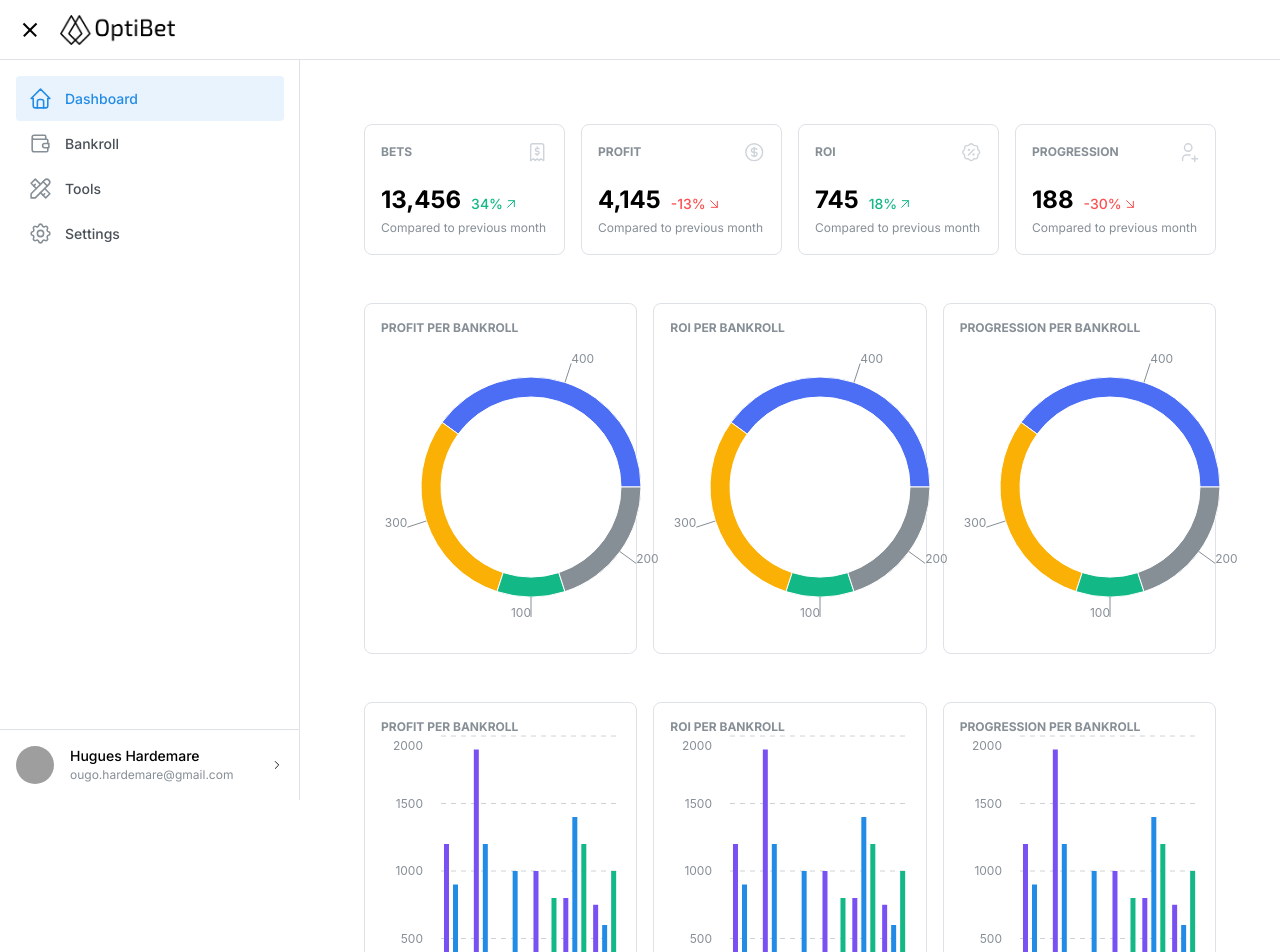
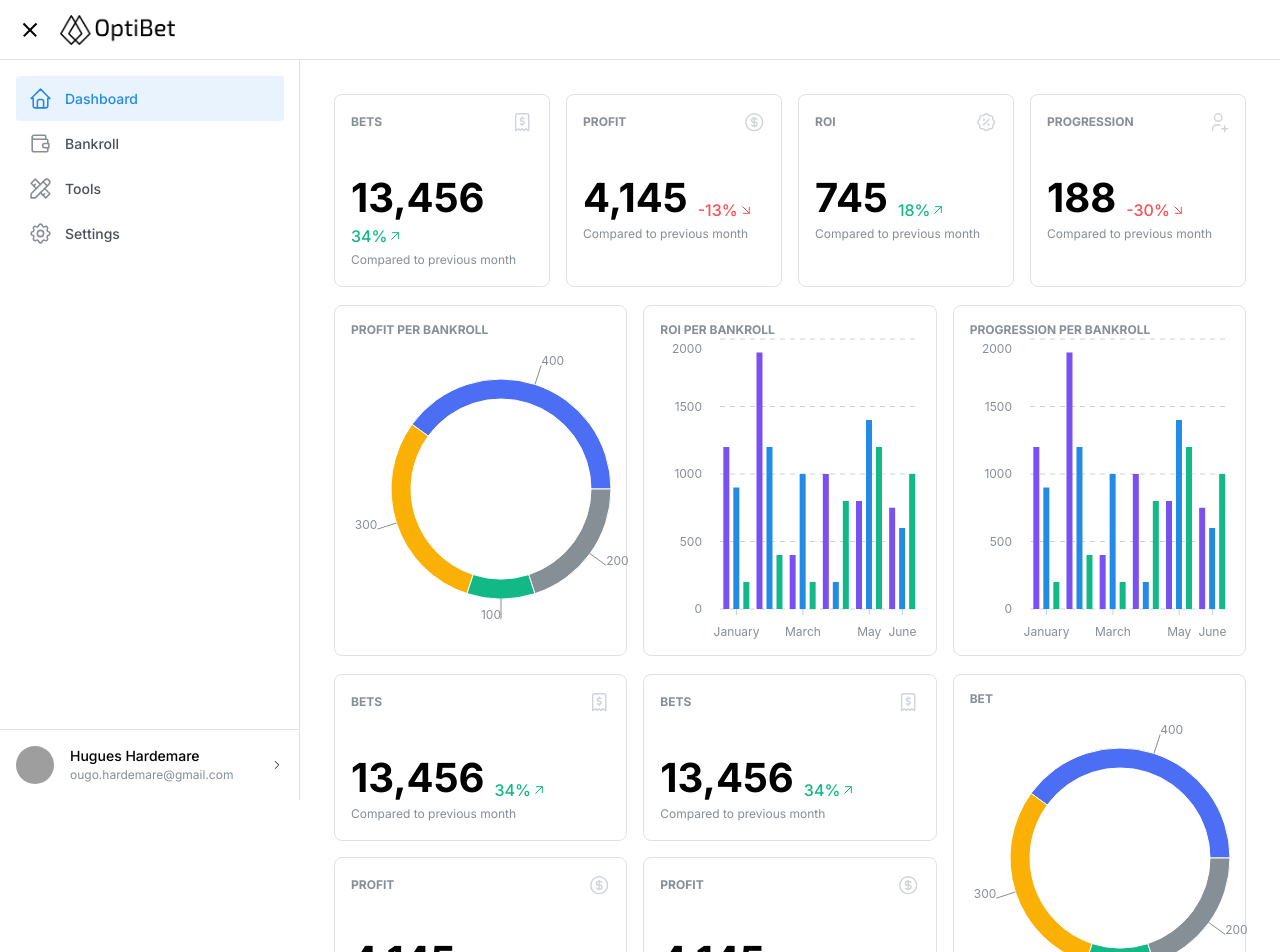
Before and after one commit to hughdmr/OBet_, a Next.js app: page /dashboard in a window 1280 px wide. Shown: the top 952 px of the page. Built offline with nearby package versions, Linux system fonts and the light colour scheme; grey boxes are pictures that could not be loaded.

Commit message:
update dashboard

```diff
--- a/src/app/dashboard/page.tsx
+++ b/src/app/dashboard/page.tsx
@@ -1,11 +1,12 @@
-import { GraphBarGrid, GraphDonutGrid, StatsGrid } from "@/components/StatsGrid";
+import { BetGrid, CapitalGrid, GraphDonutGrid, HorizontalStatsGrid } from "@/components/StatsGrid";
 
 export default function Home() {
     return (
       <div>
-        <StatsGrid />
+        <HorizontalStatsGrid />
         <GraphDonutGrid />
-        <GraphBarGrid />
+        <BetGrid />
+        <CapitalGrid />
       </div>
     );
   }
--- a/src/app/profile/profile.css
+++ b/src/app/profile/profile.css
@@ -1,9 +1,9 @@
 .profile-container {
     width: 100%;
-    height: 100vh;
+    height: 89vh;
     display: flex;
     flex-direction: column;
-    justify-content: space-around;
+    justify-content: space-evenly;
     align-items: center;
 }
 
--- a/src/components/StatsGrid.module.css
+++ b/src/components/StatsGrid.module.css
@@ -1,10 +1,14 @@
 .root {
-  padding: calc(var(--mantine-spacing-xl) * 1.5);
+  padding: calc(var(--mantine-spacing-sm) * 1.5);
   padding-bottom: 0;
 }
 
+.verticalroot {
+  padding: 0
+}
+
 .value {
-  font-size: rem(24px);
+  font-size: rem(40px);
   font-weight: 700;
   line-height: 1;
 }
--- a/src/components/StatsGrid.tsx
+++ b/src/components/StatsGrid.tsx
@@ -1,5 +1,6 @@
 import { Group, Paper, SimpleGrid, Text } from '@mantine/core';
 import { DonutChart, BarChart } from '@mantine/charts';
+import classes from './StatsGrid.module.css';
 
 import {
   IconUserPlus,
@@ -9,29 +10,56 @@ import {
   IconArrowUpRight,
   IconArrowDownRight,
 } from '@tabler/icons-react';
-import classes from './StatsGrid.module.css';
 
-const icons = {
+const icons : any = {
   user: IconUserPlus,
   discount: IconDiscount2,
   receipt: IconReceipt2,
   coin: IconCoin,
 };
 
-const data = [
+const HorizontalBoxData = [
   { title: 'Bets', icon: 'receipt', value: '13,456', diff: 34 },
   { title: 'Profit', icon: 'coin', value: '4,145', diff: -13 },
   { title: 'ROI', icon: 'discount', value: '745', diff: 18 },
   { title: 'Progression', icon: 'user', value: '188', diff: -30 },
 ] as const;
 
-export function StatsGrid() {
-  const stats = data.map((stat) => {
+const VerticalBoxData = [
+  { title: 'Bets', icon: 'receipt', value: '13,456', diff: 34 },
+  { title: 'Profit', icon: 'coin', value: '4,145', diff: -13 },
+] as const;
+
+const ChartTitle = [
+  { title: 'Profit per bankroll' },
+  { title: 'ROI per bankroll'},
+  { title: 'Progression per bankroll' },
+] as const;
+
+export const DonutChartValues = [
+  { name: 'USA', value: 400, color: 'indigo.6' },
+  { name: 'India', value: 300, color: 'yellow.6' },
+  { name: 'Japan', value: 100, color: 'teal.6' },
+  { name: 'Other', value: 200, color: 'gray.6' },
+];
+
+export const BarChartValues = [
+  { month: 'January', Smartphones: 1200, Laptops: 900, Tablets: 200 },
+  { month: 'February', Smartphones: 1900, Laptops: 1200, Tablets: 400 },
+  { month: 'March', Smartphones: 400, Laptops: 1000, Tablets: 200 },
+  { month: 'April', Smartphones: 1000, Laptops: 200, Tablets: 800 },
+  { month: 'May', Smartphones: 800, Laptops: 1400, Tablets: 1200 },
+  { month: 'June', Smartphones: 750, Laptops: 600, Tablets: 1000 },
+];
+
+type DataType = {title: string, icon: string, value:string, diff: number}
+
+export function DataBox({stat}:{stat:DataType}) {
   const Icon = icons[stat.icon];
   const DiffIcon = stat.diff > 0 ? IconArrowUpRight : IconArrowDownRight;
 
   return (
-      <Paper withBorder p="md" radius="md" key={stat.title}>
+    <Paper withBorder p="md" radius="md">
       <Group justify="space-between">
         <Text size="xs" c="dimmed" className={classes.title}>
           {stat.title}
@@ -39,10 +67,10 @@ export function StatsGrid() {
         <Icon className={classes.icon} size="1.4rem" stroke={1.5} />
       </Group>
 
-        <Group align="flex-end" gap="xs" mt={25}>
+      <Group align="flex-end" gap="xs" mt={45}>
         <Text className={classes.value}>{stat.value}</Text>
-          <Text c={stat.diff > 0 ? 'teal' : 'red'} fz="sm" fw={500} className={classes.diff}>
-            <span>{stat.diff}%</span>
+        <Text c={stat.diff > 0 ? 'teal' : 'red'} fz="md" fw={500} className={classes.diff}>
+          <span className={classes.test}>{stat.diff}%</span>
           <DiffIcon size="1rem" stroke={1.5} />
         </Text>
       </Group>
@@ -52,64 +80,24 @@ export function StatsGrid() {
       </Text>
     </Paper>
   );
-  });
+}
+
+export function DonutGraph({title, donutvalues}:{title: string, donutvalues: any}) {
   return (
-    <div className={classes.root}>
-      <SimpleGrid cols={{ base: 1, xs: 2, md: 4 }}>{stats}</SimpleGrid>
-    </div>
+    <Paper withBorder p="md" radius="md">
+      <Text size="xs" c="dimmed" className={classes.title}>
+        {title}
+      </Text>
+      <DonutChart size={220} withLabelsLine withLabels data={donutvalues} />
+    </Paper>
   );
 }
 
-const graphdata = [
-  { title: 'Profit per bankroll' },
-  { title: 'ROI per bankroll'},
-  { title: 'Progression per bankroll' },
-] as const;
-
-export const donutvalues = [
-  { name: 'USA', value: 400, color: 'indigo.6' },
-  { name: 'India', value: 300, color: 'yellow.6' },
-  { name: 'Japan', value: 100, color: 'teal.6' },
-  { name: 'Other', value: 200, color: 'gray.6' },
-];
-
-export function GraphDonutGrid() {
-  const stats = graphdata.map((stat) => {
-
+export function BarGraph({title, barvalues}:{title: string, barvalues: any}) {
   return (
-      <Paper withBorder p="md" radius="md" key={stat.title}>
+    <Paper withBorder p="md" radius="md" key={title}>
       <Text size="xs" c="dimmed" className={classes.title}>
-          {stat.title}
-        </Text>
-
-        <DonutChart size={220} withLabelsLine withLabels data={donutvalues} />
-
-      </Paper>
-    );
-  });
-  return (
-    <div className={classes.root}>
-      <SimpleGrid cols={{ base: 1, xs: 2, md: 3 }}>{stats}</SimpleGrid>
-    </div>
-  );
-}
-
-export const barvalues = [
-  { month: 'January', Smartphones: 1200, Laptops: 900, Tablets: 200 },
-  { month: 'February', Smartphones: 1900, Laptops: 1200, Tablets: 400 },
-  { month: 'March', Smartphones: 400, Laptops: 1000, Tablets: 200 },
-  { month: 'April', Smartphones: 1000, Laptops: 200, Tablets: 800 },
-  { month: 'May', Smartphones: 800, Laptops: 1400, Tablets: 1200 },
-  { month: 'June', Smartphones: 750, Laptops: 600, Tablets: 1000 },
-];
-
-export function GraphBarGrid() {
-  const stats = graphdata.map((stat) => {
-
-    return (
-      <Paper withBorder p="md" radius="md" key={stat.title}>
-        <Text size="xs" c="dimmed" className={classes.title}>
-          {stat.title}
+        {title}
       </Text>
 
       <BarChart
@@ -123,8 +111,45 @@ export function GraphBarGrid() {
         ]}
         tickLine="x"
       />
+    </Paper>
+  );
+}
 
-      </Paper>
+export function VerticalStatsGrid() {
+  const stats = VerticalBoxData.map((stat) => {
+    return (
+      <DataBox stat={stat} key={stat.title}/>
+    );
+  });
+  return (
+    <div className={classes.verticalroot}>
+      <SimpleGrid cols={1}>{stats}</SimpleGrid>
+    </div>
+  );
+}
+
+export function HorizontalStatsGrid() {
+  const stats = HorizontalBoxData.map((stat) => {
+    return (
+      <DataBox stat={stat} key={stat.title}/>
+    );
+  });
+  return (
+    <div className={classes.root}>
+      <SimpleGrid cols={{ base: 1, xs: 2, md: 4 }}>{stats}</SimpleGrid>
+    </div>
+  );
+}
+
+export function GraphDonutGrid() {
+  const stats = ChartTitle.map((stat, index) => {
+    return (
+      <div key={stat.title}>
+        {index == 0 &&
+        <DonutGraph title={stat.title} donutvalues={DonutChartValues} />}
+        {index != 0 &&
+        <BarGraph title={stat.title} barvalues={BarChartValues} />}
+      </div>
     );
   });
   return (
@@ -133,3 +158,41 @@ export function GraphBarGrid() {
     </div>
   );
 }
+
+// export function GraphBarGrid() {
+//   const stats = ChartTitle.map((stat) => {
+
+//     return (
+//       <BarGraph title={stat.title} barvalues={BarChartValues} key={stat.title} />
+//     );
+//   });
+//   return (
+//     <div className={classes.root}>
+//       <SimpleGrid cols={{ base: 1, xs: 2, md: 3 }}>{stats}</SimpleGrid>
+//     </div>
+//   );
+// }
+
+export function BetGrid() {
+  return (
+    <div className={classes.root}>
+      <SimpleGrid cols={{ base: 1, xs: 2, md: 3 }}>
+        <VerticalStatsGrid />
+        <VerticalStatsGrid />
+        <DonutGraph title={"Bet"} donutvalues={DonutChartValues} key={"Bet"} />
+      </SimpleGrid>
+    </div>
+  );
+}
+
+export function CapitalGrid() {
+  return (
+    <div className={classes.root}>
+      <SimpleGrid cols={{ base: 1, xs: 2, md: 3 }}>
+        <BarGraph title={"Capital"} barvalues={BarChartValues} key={"Bet"} />
+        <VerticalStatsGrid />
+        <VerticalStatsGrid />
+      </SimpleGrid>
+    </div>
+  );
+}
```
Also changed, not shown: 1 other file (tests, documents, lock files or other folders). Lines whose indentation alone changed are shown as unchanged.
